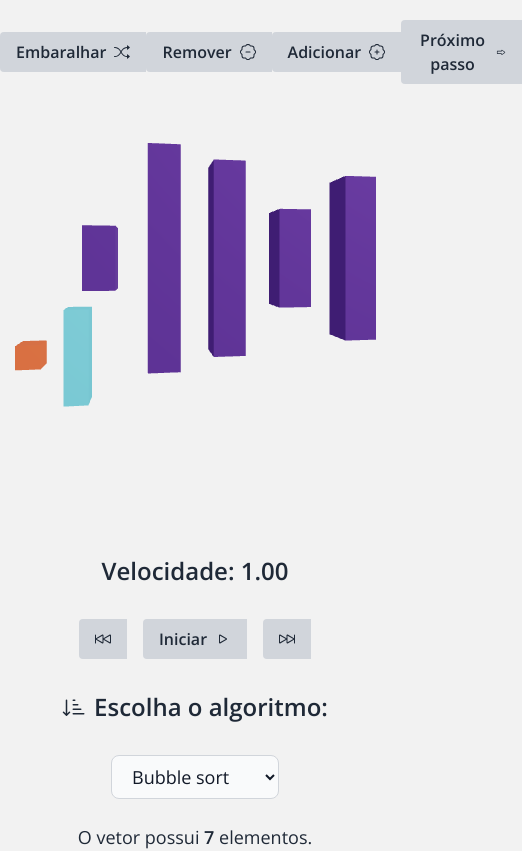
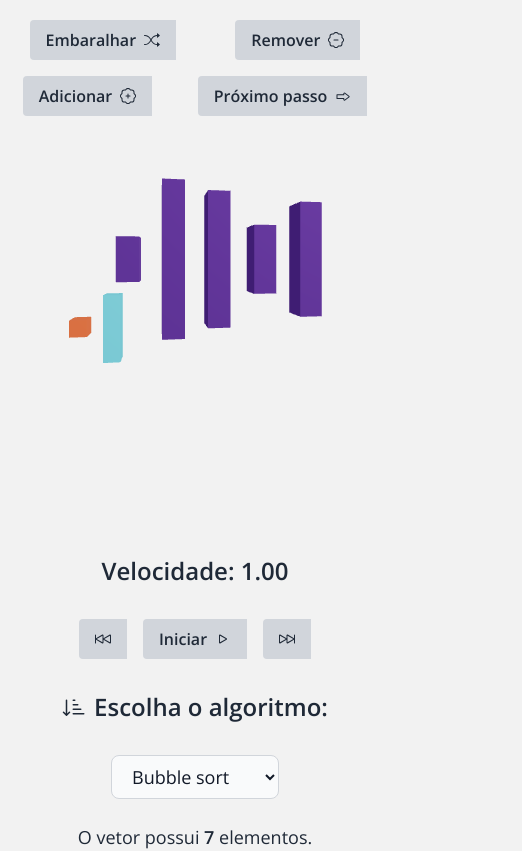
Before and after one commit to marcelo-schreiber/3d-sort, a React (Vite) app: page / in a window 390 px wide. Shown: the whole page, 522 px wide, since content can reach past the window. Built offline with nearby package versions, Linux system fonts and the light colour scheme.

Commit message:
add: responsiveness and more refac

```diff
--- a/src/components/CanvasMain.tsx
+++ b/src/components/CanvasMain.tsx
@@ -44,10 +44,6 @@ function CanvasMain() {
   let { arr: array } = sortingState.value;
 
   useEffect(() => {
-    setAlgorithm();
-  }, [currentAlg]);
-
-  useEffect(() => {
     const timer = setTimeout(() => sort(), delay); // 800ms delay (0.8s)
 
     if (!play) clearTimeout(timer);
@@ -87,6 +83,8 @@ function CanvasMain() {
     setSortingState(newGenerator.next());
   };
 
+  useEffect(setAlgorithm, [currentAlg]);
+
   const addItem = () => {
     array = [...array, array.length + 1];
 
@@ -108,7 +106,7 @@ function CanvasMain() {
   return (
     <div style={{ height: "62vh", width: "100%" }}>
       <Canvas
-        camera={{ fov: 70, position: [0, 0, 12] }}
+        camera={{ fov: 90, position: [0, 0, 12] }}
         className="cursor-grab"
       >
         <ambientLight />
@@ -185,7 +183,7 @@ function CanvasMain() {
           <option value="Merge sort">Merge sort</option>
           <option value="Quick sort">Quick sort</option>
         </select>
-        <div className="flex w-full items-center justify-around absolute top-5">
+        <div className="flex flex-wrap w-full gap-y-4 items-center justify-around absolute top-5">
           <button
             className="bg-gray-300 hover:bg-gray-400 text-gray-800 font-bold py-2 px-4 rounded-l flex items-center"
             onClick={randomize}
```
